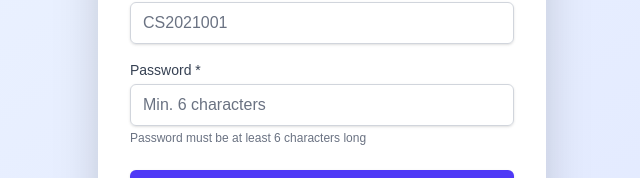
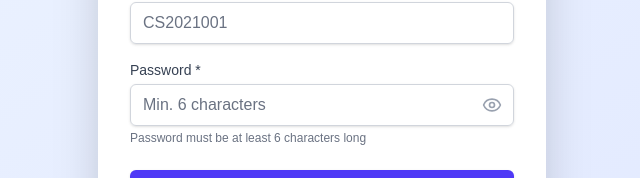
Before and after one commit to RISHIK92/campusconnect, a Next.js app in the folder frontend/: page /signup in a window 1280 px wide. Shown: the part 393-571 px from the top of the page, without its empty margins (318-958 px from the left). Built offline with nearby package versions, Linux system fonts and the light colour scheme; no server answers.

Commit message:
added show/hide password

```diff
--- a/frontend/app/(auth)/login/page.js
+++ b/frontend/app/(auth)/login/page.js
@@ -33,19 +33,16 @@ export default function LoginPage() {
     try {
       const response = await api.login(formData);
 
-      // Check if user is admin when trying admin login
       if (loginType === "admin" && response.user.role !== "ADMIN") {
         toast.error("Access denied. Admin credentials required.");
         setLoading(false);
         return;
       }
 
-      // Store token and user data
       login(response.user, response.token);
 
       toast.success("Login successful!");
 
-      // Redirect based on role
       if (response.user.role === "ADMIN") {
         router.push("/admin/dashboard");
       } else {
@@ -166,6 +163,7 @@ export default function LoginPage() {
               >
                 Password
               </label>
+              <div className="relative">
                 <input
                   id="password"
                   name="password"
@@ -174,9 +172,21 @@ export default function LoginPage() {
                   required
                   value={formData.password}
                   onChange={handleChange}
-                className="mt-1 block w-full px-3 py-2 text-black placeholder:text-gray-500 border border-gray-300 rounded-md shadow-sm focus:outline-none focus:ring-indigo-500 focus:border-indigo-500"
+                  className="mt-1 block w-full px-3 py-2 text-black placeholder:text-gray-500 border border-gray-300 rounded-md shadow-sm focus:outline-none focus:ring-indigo-500 focus:border-indigo-500 pr-10"
                   placeholder="Enter your password"
                 />
+                <button
+                  type="button"
+                  onClick={() => setOpen(!open)}
+                  className="absolute inset-y-0 right-0 pr-3 flex items-center text-gray-400 hover:text-gray-600"
+                >
+                  {open ? (
+                    <EyeOff className="h-5 w-5" />
+                  ) : (
+                    <Eye className="h-5 w-5" />
+                  )}
+                </button>
+              </div>
             </div>
           </div>
 
--- a/frontend/app/(auth)/signup/page.js
+++ b/frontend/app/(auth)/signup/page.js
@@ -6,10 +6,12 @@ import Link from "next/link";
 import { toast } from "react-toastify";
 import { api } from "../../../lib/api";
 import { useAuth } from "../../../contexts/AuthContext";
+import { Eye, EyeOff } from "lucide-react";
 
 export default function SignupPage() {
   const router = useRouter();
   const { login } = useAuth();
+  const [showPassword, setShowPassword] = useState(false);
   const [formData, setFormData] = useState({
     name: "",
     email: "",
@@ -128,17 +130,30 @@ export default function SignupPage() {
               >
                 Password *
               </label>
+              <div className="relative">
                 <input
                   id="password"
                   name="password"
-                type="password"
+                  type={showPassword ? "text" : "password"}
                   autoComplete="new-password"
                   required
                   value={formData.password}
                   onChange={handleChange}
-                className="mt-1 block w-full px-3 py-2 text-black placeholder:text-gray-500 border border-gray-300 rounded-md shadow-sm focus:outline-none focus:ring-indigo-500 focus:border-indigo-500"
+                  className="mt-1 block w-full px-3 py-2 text-black placeholder:text-gray-500 border border-gray-300 rounded-md shadow-sm focus:outline-none focus:ring-indigo-500 focus:border-indigo-500 pr-10"
                   placeholder="Min. 6 characters"
                 />
+                <button
+                  type="button"
+                  onClick={() => setShowPassword(!showPassword)}
+                  className="absolute inset-y-0 right-0 pr-3 flex items-center text-gray-400 hover:text-gray-600"
+                >
+                  {showPassword ? (
+                    <EyeOff className="h-5 w-5" />
+                  ) : (
+                    <Eye className="h-5 w-5" />
+                  )}
+                </button>
+              </div>
               <p className="mt-1 text-xs text-gray-500">
                 Password must be at least 6 characters long
               </p>
```
Lines whose indentation alone changed are shown as unchanged.
